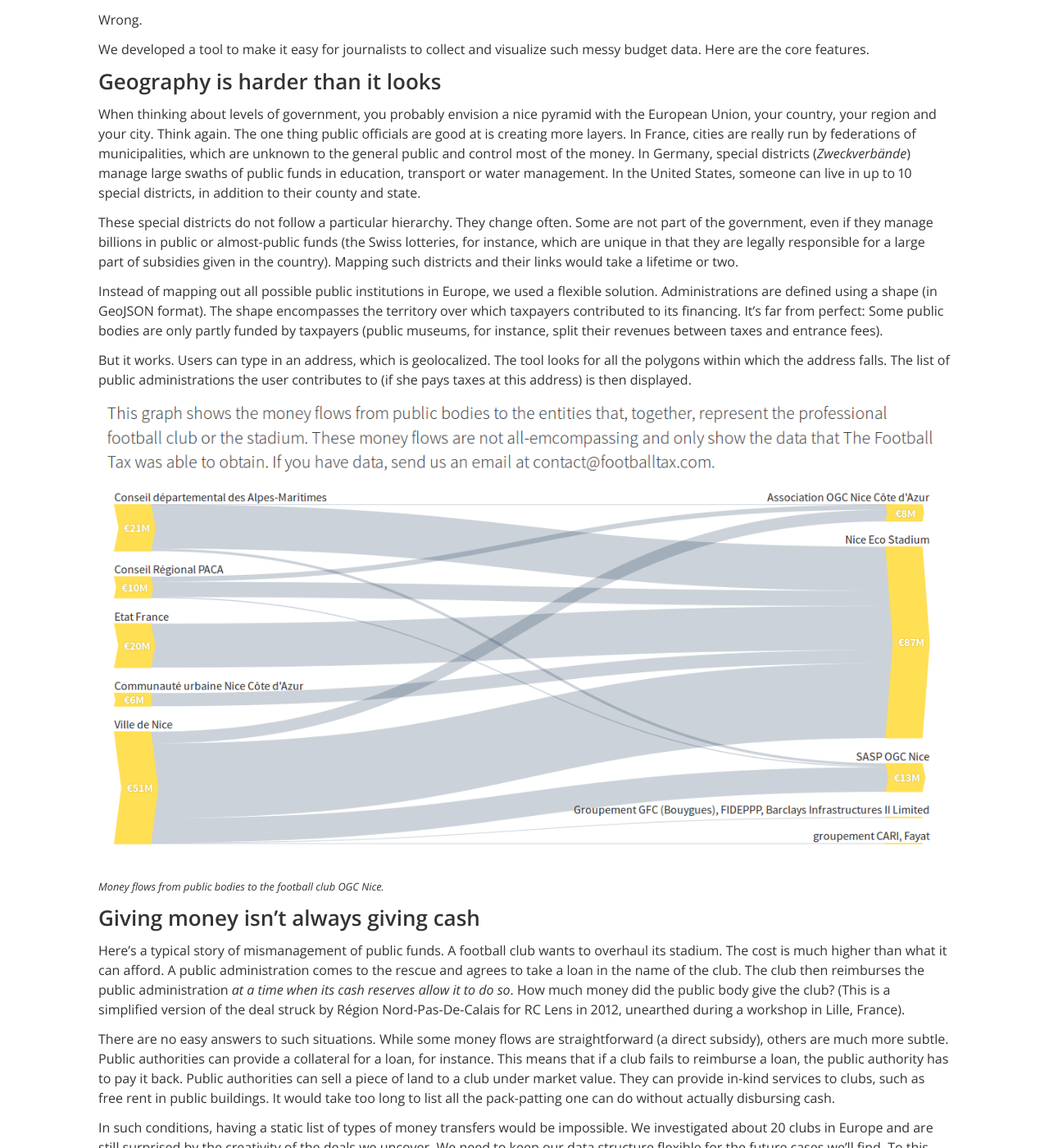
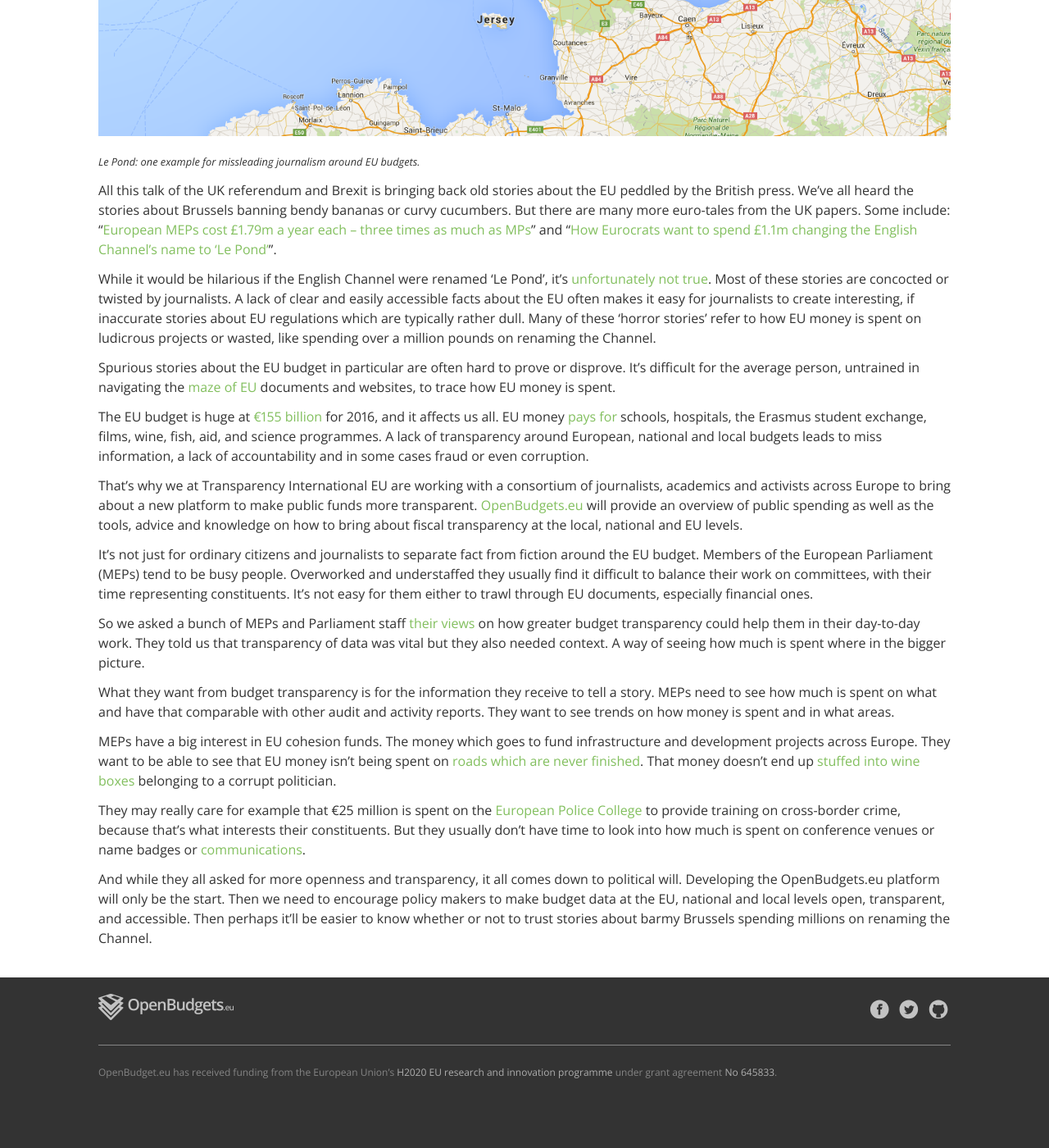
Before and after one commit to openbudgets/openbudgets.github.io, a Jekyll site: the page built from _posts/2016-03-20-visualize-budget-data.md, in a window 1280 px wide and 1400 px high, scrolled down 790 px. Shown: the whole window at 82% size. Built offline with Jekyll 4.4.1, drawn with Linux system fonts in a browser that asks for light colours; nearby versions of some CDN libraries; after the commit the page ends 2143 px from its top, so only the background shows below that; some of the changed text lies outside the part shown.

Commit message:
added TI blogpost

```diff
--- a/_posts/2016-03-20-visualize-budget-data.md
+++ b/_posts/2016-03-20-visualize-budget-data.md
@@ -1,54 +1,37 @@
 ---
 layout: post
-title:  A tool to visualize public money flows
-date:   2016-03-30
+title:  Renaming the English Channel and the Need for Open Budgets
+date:   2016-04-11
 categories: post
-image: ../assets/posts/2016-03/tft1.png
-excerpt: "Visualizing money flows from public budgets in the real world is harder than it looks. We made a tool to make it easier."
+image: ../assets/posts/2016-04/Le-pond.png
+excerpt: "A lack of clear and easily accessible facts about the EU often makes it easy for journalists to create interesting, if inaccurate stories about EU regulations which are typically rather dull."
 ---
 
-_A post by Nicolas Kayser-Bril of Journalism++_
+_A post by Nick Aiossa of Transparency International (EU Office) that first appeared [here](http://www.transparencyinternational.eu/2016/04/renaming-the-english-channel-and-the-need-for-open-budgets/)._
 
-!["Starting page of The Football Tax."]({{site.baseurl}}/assets/posts/2016-03/tft1.png)
+!["Le Pond: one example for missleading journalism around EU budgets."]({{site.baseurl}}/assets/posts/2016-04/Le-pond.png)
 
-<small>_Starting page of The Football Tax._</small>
+<small>_Le Pond: one example for missleading journalism around EU budgets._</small>
 
-One of the case study of OpenBudget.eu is [_The Football Tax_](http://thefootballtax.com), an investigation in public money flows to professional football in Europe. The methodology is straightforward: For each professional club, we look at all layers of public admninistration (city, region, state). For each, we find the payments that were made to the club. Then, we can tell users how much of their tax money went to professional football.
+All this talk of the UK referendum and Brexit is bringing back old stories about the EU peddled by the British press. We’ve all heard the stories about Brussels banning bendy bananas or curvy cucumbers. But there are many more euro-tales from the UK papers. Some include: “[European MEPs cost £1.79m a year each – three times as much as MPs](http://www.europarl.org.uk/en/media/euromyths/mep_costs.html)” and “[How Eurocrats want to spend £1.1m changing the English Channel’s name to ‘Le Pond’](http://www.dailymail.co.uk/news/article-1263468/Eurocrats-want-spend-1-1m-changing-English-Channels-Le-Pond.html)”.
 
-Simple enough, right?
 
-Wrong.
+While it would be hilarious if the English Channel were renamed ‘Le Pond’, it’s [unfortunately not true](http://blogs.ec.europa.eu/ECintheUK/the-name-english-channel-is-not-under-threat-from-the-eu/). Most of these stories are concocted or twisted by journalists. A lack of clear and easily accessible facts about the EU often makes it easy for journalists to create interesting, if inaccurate stories about EU regulations which are typically rather dull. Many of these ‘horror stories’ refer to how EU money is spent on ludicrous projects or wasted, like spending over a million pounds on renaming the Channel.
 
-We developed a tool to make it easy for journalists to collect and visualize such messy budget data. Here are the core features.
+Spurious stories about the EU budget in particular are often hard to prove or disprove. It’s difficult for the average person, untrained in navigating the [maze of EU](http://www.transparencyinternational.eu/2015/08/navigating-the-maze-the-difficulty-of-accessing-eu-documents/) documents and websites, to trace how EU money is spent.
 
-## Geography is harder than it looks
+The EU budget is huge at [€155 billion](http://ec.europa.eu/budget/annual/index_en.cfm) for 2016, and it affects us all. EU money [pays for](http://ec.europa.eu/budget/funding/index_en) schools, hospitals, the Erasmus student exchange, films, wine, fish, aid, and science programmes. A lack of transparency around European, national and local budgets leads to miss information, a lack of accountability and in some cases fraud or even corruption.
 
-When thinking about levels of government, you probably envision a nice pyramid with the European Union, your country, your region and your city. Think again. The one thing public officials are good at is creating more layers. In France, cities are really run by federations of municipalities, which are unknown to the general public and control most of the money. In Germany, special districts (_Zweckverbände_) manage large swaths of public funds in education, transport or water management. In the United States, someone can live in up to 10 special districts, in addition to their county and state.
+That’s why we at Transparency International EU are working with a consortium of journalists, academics and activists across Europe to bring about a new platform to make public funds more transparent. [OpenBudgets.eu](http://www.openbudgets.eu/) will provide an overview of public spending as well as the tools, advice and knowledge on how to bring about fiscal transparency at the local, national and EU levels.
 
-These special districts do not follow a particular hierarchy. They change often. Some are not part of the government, even if they manage billions in public or almost-public funds (the Swiss lotteries, for instance, which are unique in that they are legally responsible for a large part of subsidies given in the country). Mapping such districts and their links would take a lifetime or two.
+It’s not just for ordinary citizens and journalists to separate fact from fiction around the EU budget. Members of the European Parliament (MEPs) tend to be busy people. Overworked and understaffed they usually find it difficult to balance their work on committees, with their time representing constituents. It’s not easy for them either to trawl through EU documents, especially financial ones.
 
-Instead of mapping out all possible public institutions in Europe, we used a flexible solution. Administrations are defined using a shape (in GeoJSON format). The shape encompasses the territory over which taxpayers contributed to its financing. It's far from perfect: Some public bodies are only partly funded by taxpayers (public museums, for instance, split their revenues between taxes and entrance fees).
+So we asked a bunch of MEPs and Parliament staff [their views](http://openbudgets.eu/assets/deliverables/D6.2.pdf) on how greater budget transparency could help them in their day-to-day work. They told us that transparency of data was vital but they also needed context. A way of seeing how much is spent where in the bigger picture.
 
-But it works. Users can type in an address, which is geolocalized. The tool looks for all the polygons within which the address falls. The list of public administrations the user contributes to (if she pays taxes at this address) is then displayed.
+What they want from budget transparency is for the information they receive to tell a story. MEPs need to see how much is spent on what and have that comparable with other audit and activity reports. They want to see trends on how money is spent and in what areas.
 
-!["Money flows from public bodies to the football club OGC Nice."]({{site.baseurl}}/assets/posts/2016-03/tft3.png)
+MEPs have a big interest in EU cohesion funds. The money which goes to fund infrastructure and development projects across Europe. They want to be able to see that EU money isn’t being spent on [roads which are never finished](http://www.transparencyinternational.eu/2016/02/the-eternally-unfinished-highway/). That money doesn’t end up [stuffed into wine boxes](http://www.transparencyinternational.eu/2015/07/a-wine-case-full-of-cash-in-bohemia-and-the-need-for-integrity-pacts/) belonging to a corrupt politician.
 
-<small>_Money flows from public bodies to the football club OGC Nice._</small>
+They may really care for example that €25 million is spent on the [European Police College](https://www.cepol.europa.eu/) to provide training on cross-border crime, because that’s what interests their constituents. But they usually don’t have time to look into how much is spent on conference venues or name badges or [communications](https://vimeo.com/97223568).
 
-## Giving money isn't always giving cash
-
-Here's a typical story of mismanagement of public funds. A football club wants to overhaul its stadium. The cost is much higher than what it can afford. A public administration comes to the rescue and agrees to take a loan in the name of the club. The club then reimburses the public administration _at a time when its cash reserves allow it to do so_. How much money did the public body give the club? (This is a simplified version of the deal struck by Région Nord-Pas-De-Calais for RC Lens in 2012, unearthed during a workshop in Lille, France).
-
-There are no easy answers to such situations. While some money flows are straightforward (a direct subsidy), others are much more subtle. Public authorities can provide a collateral for a loan, for instance. This means that if a club fails to reimburse a loan, the public authority has to pay it back. Public authorities can sell a piece of land to a club under market value. They can provide in-kind services to clubs, such as free rent in public buildings. It would take too long to list all the pack-patting one can do without actually disbursing cash.
-
-In such conditions, having a static list of types of money transfers would be impossible. We investigated about 20 clubs in Europe and are still surprised by the creativity of the deals we uncover. We need to keep our data structure flexible for the future cases we'll find. To this end, we chose a very simple data structure where "transaction type" remains just text and can be changed in the future.
-
-!["Amounts spent by Ville de Nice."]({{site.baseurl}}/assets/posts/2016-03/tft2.png)
-
-<small>_Amounts spent by Ville de Nice on professional football._</small>
-
-## Planning ahead
-
-It would be impossible for a single team to analyze all money flows to professional football clubs in Europe. We investigate [_The Football Tax_](http://thefootballtax.com) in workshops and with partner journalists in several countries. We needed a data input interface that was very versatile, flexible (to avoid migrating a database with each change in the data structure) and easy to use. We decided to use Google Spreadsheets. Each club lives in its own spreadsheet. To add data on a club, one just has to create a set of columns (payer, beneficiary and amount) and add the URL of the spreadsheet to a JSON file in the tool.
-
-In the next few months, we will make the tool even more versatile, so that one can easily set it up to investigate any field where different geographical layers, payers and beneficiaries overlap.
+And while they all asked for more openness and transparency, it all comes down to political will. Developing the OpenBudgets.eu platform will only be the start. Then we need to encourage policy makers to make budget data at the EU, national and local levels open, transparent, and accessible. Then perhaps it’ll be easier to know whether or not to trust stories about barmy Brussels spending millions on renaming the Channel.
```
Also changed, not shown: _posts/2016-03-20-visualize-budget-data copy.md (added, +54 -0 lines), assets/posts/2016-04/Le-pond.png (added), 1 other file.
